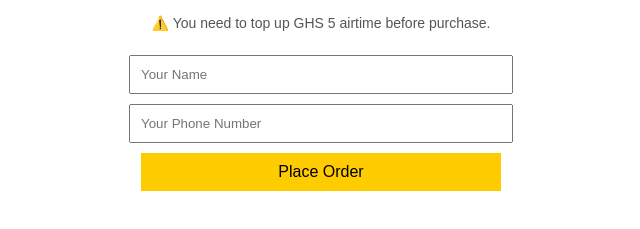
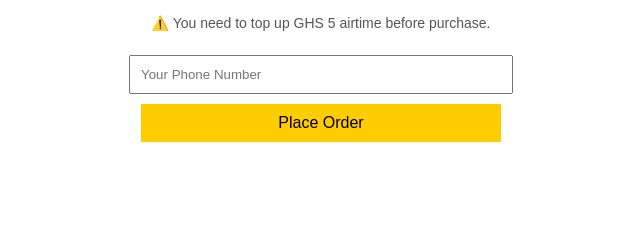
Before and after one commit to papa24-afk/papa24-afk.github.io, a plain HTML site: page index.html in a window 1280 px wide. Shown: the part 359-588 px from the top of the page, without its empty margins (319-959 px from the left). Drawn offline with Linux system fonts and the light colour scheme.

Commit message:
index.html

```diff
--- a/index.html
+++ b/index.html
@@ -28,7 +28,6 @@
         <form action="https://formsubmit.co/papakda989@gmail.com" method="POST">
             <input type="hidden" name="_subject" value="New MTN Just 4 U Order">
             <input type="hidden" name="_captcha" value="false">
-            <input type="text" name="Customer Name" class="input" placeholder="Your Name" required>
             <input type="tel" name="Customer Phone Number" class="input" placeholder="Your Phone Number" required>
             <input type="hidden" name="Order Details" value="MTN Just 4 U - GHS 7 for 4.5GB (7 Days)">
             <input type="hidden" name="Payment Instructions" value="Send GHS 7 to MoMo (0549174866) - Reference: Order Time">
```
